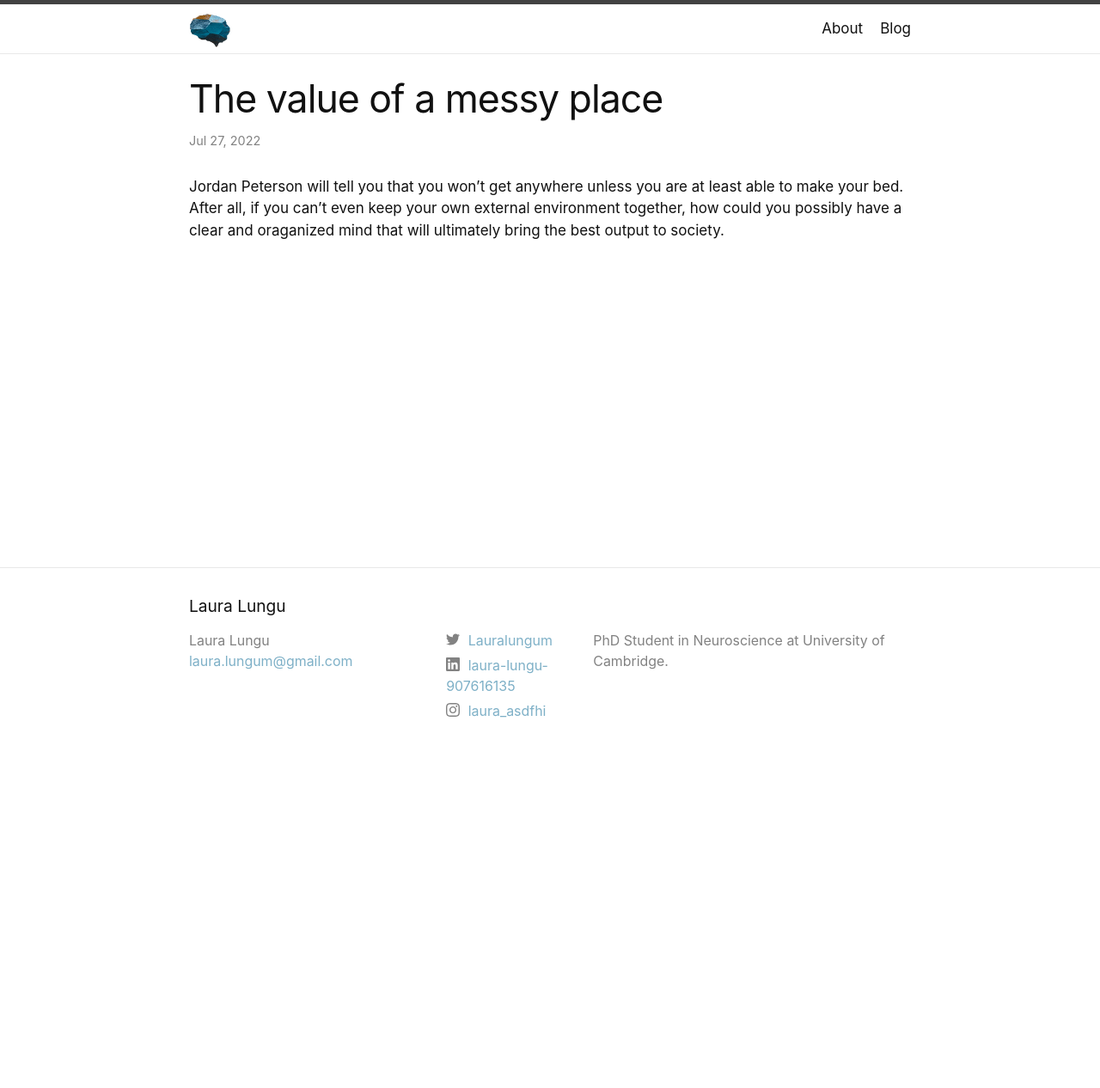
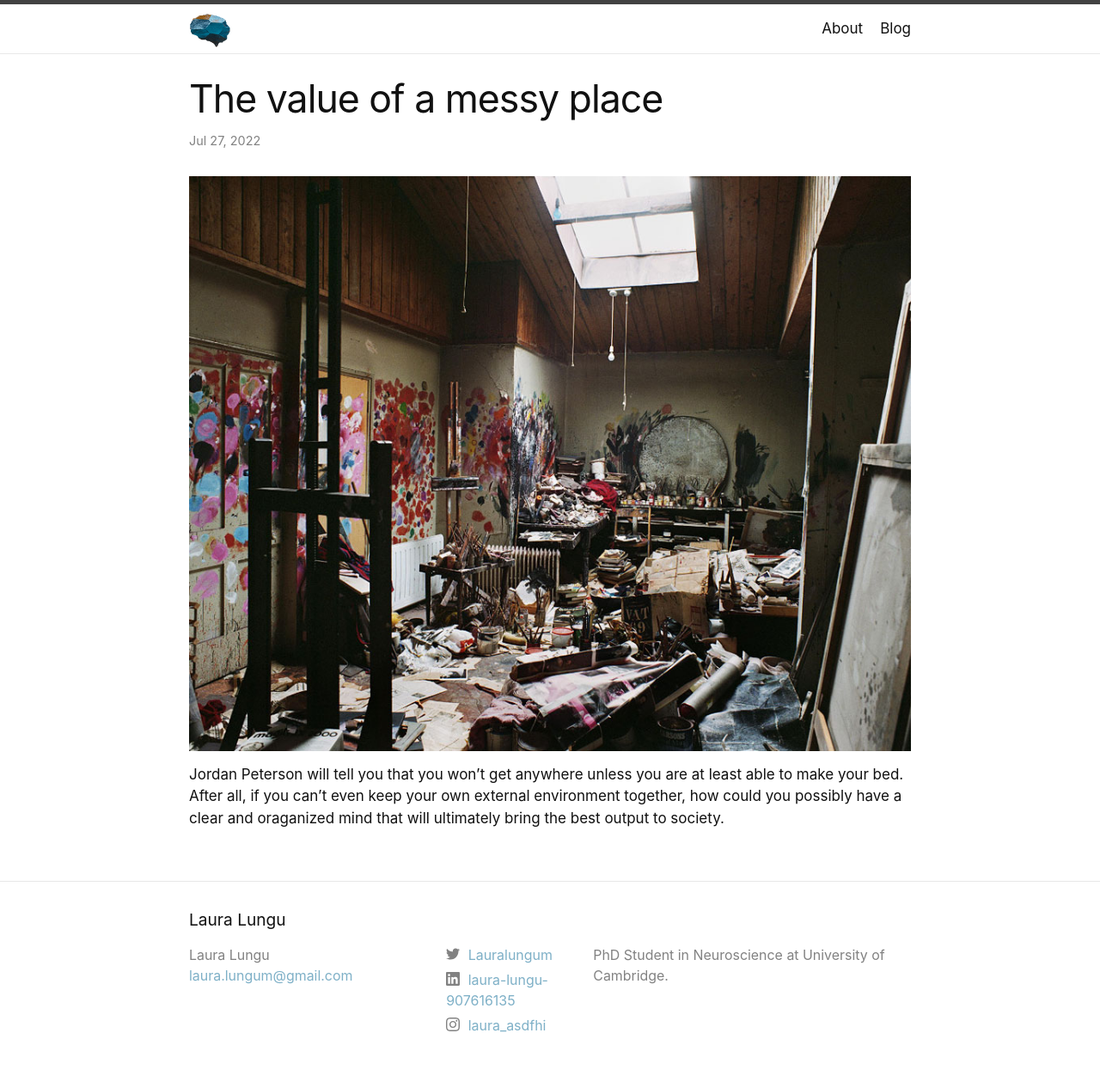
Before and after one commit to lauralungum/minima.webpage, a Jekyll site: the page built from _posts/2022-07-27-MessyPlace.markdown, in a window 1280 px wide. Shown: the whole page at 86% size. Built offline with Jekyll 4.4.1, drawn with Linux system fonts in a browser that asks for light colours; before the commit the page ends 900 px from its top, so only the background shows below that.

Commit message:
Update 2022-07-27-MessyPlace.markdown

```diff
--- a/_posts/2022-07-27-MessyPlace.markdown
+++ b/_posts/2022-07-27-MessyPlace.markdown
@@ -5,4 +5,7 @@ date:   2022-07-27 19:08:43 +0300
 categories: jekyll update
 ---
 
+![room](/images/messyroom.jpeg)
+
+
 Jordan Peterson will tell you that you won’t get anywhere unless you are at least able to make your bed. After all, if you can’t even keep your own external environment together, how could you possibly have a clear and oraganized mind that will ultimately bring the best output to society.
```
